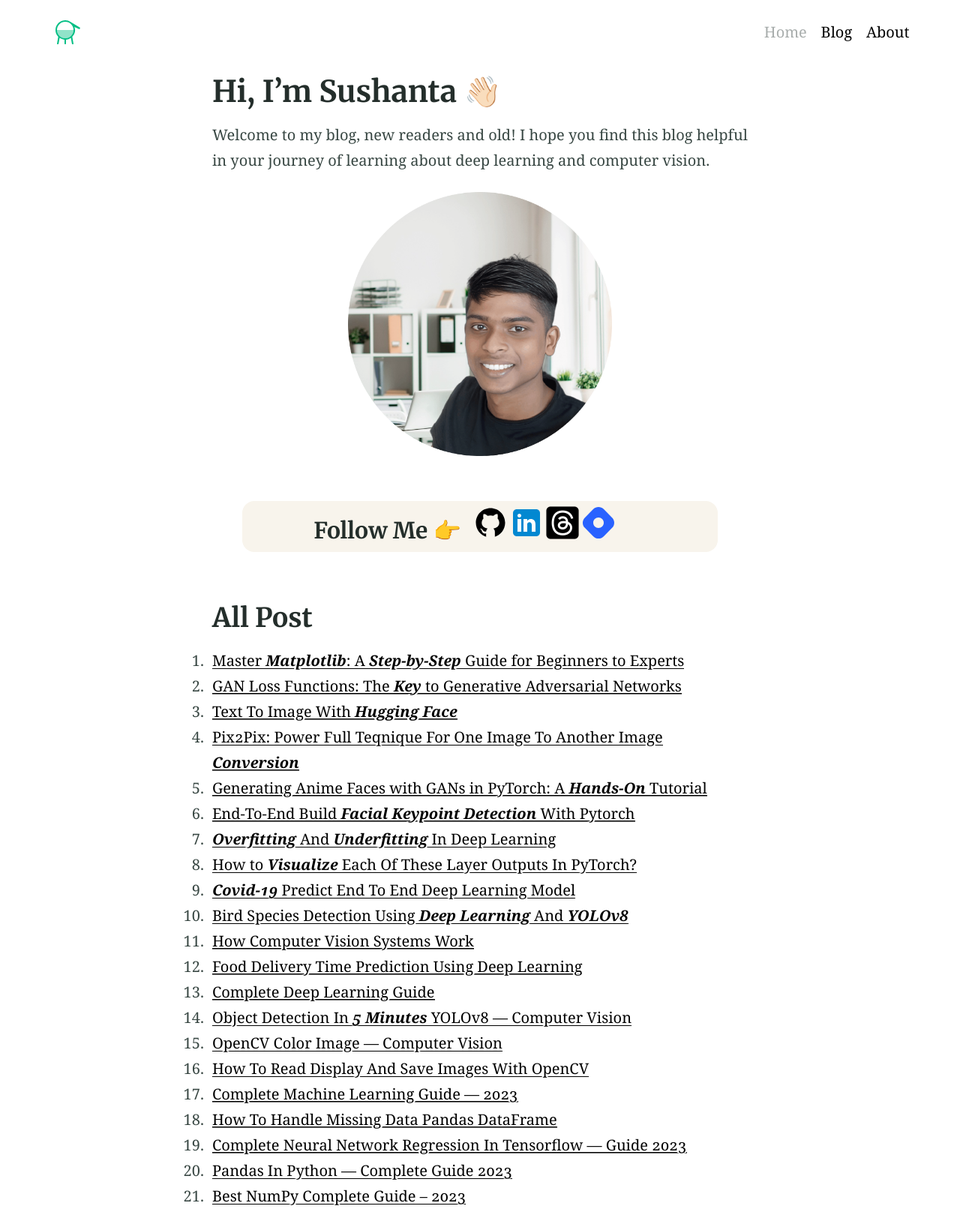
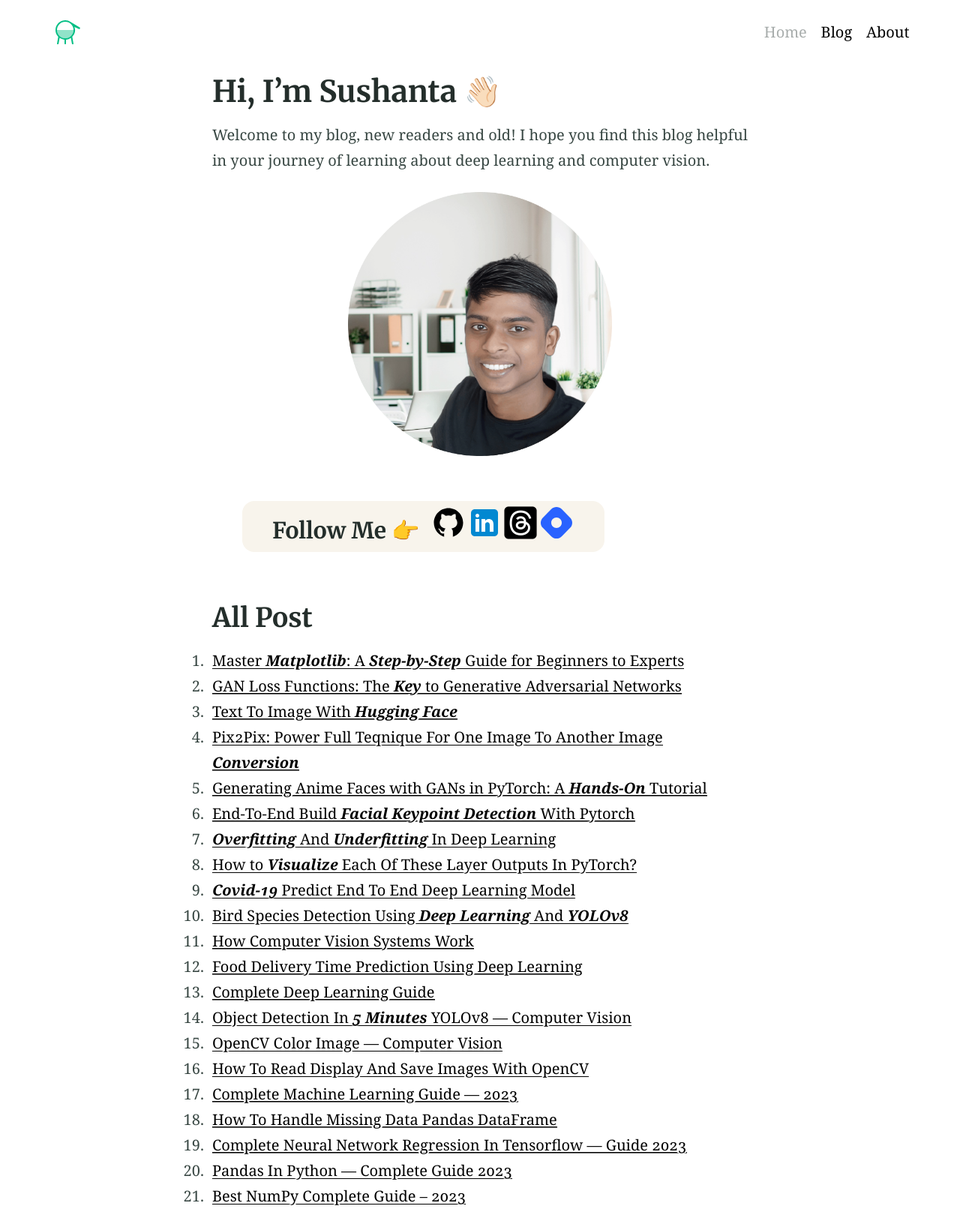
Before and after one commit to hi-sushanta/hi-sushanta.github.io, a Jekyll site: the page built from index.md, in a window 1280 px wide. Shown: the whole page at 75% size. Built offline with Jekyll 4.4.1, drawn with Linux system fonts in a browser that asks for light colours.

Commit message:
Update index.md file

```diff
--- a/index.md
+++ b/index.md
@@ -9,8 +9,8 @@ Welcome to my blog, new readers and old! I hope you find this blog helpful in yo
     <img src="chi2.png" class = "center" width="50%" height="50%"/>
 </div>
 
-<div class="social-icon" style="margin-left:40px; margin-right:40px; margin-top:50px; margin-bottom:50px;  display: flex; align-items: center; background:#F8F4EC; padding-left:40px; padding-right:40px; border-radius:16px;">
-    <h3 style="margin-left:10%; margin-right:15px; margin-top:0px;"><strong>Follow Me  👉 </strong> </h3>
+<div class="social-icon" style="margin-left:40px; margin-right:40px; margin-top:50px; margin-bottom:50px;  display: flex; align-items: center; background:#F8F4EC; padding-left:40px; padding-right:40px; border-radius:16px; width: fit-content">
+    <h3 style="margin-right:15px; margin-top:0px;"><strong>Follow Me  👉 </strong> </h3>
     <a href="https://github.com/hi-sushanta">
     <svg xmlns="http://www.w3.org/2000/svg"  viewBox="0 0 64 64" width="48px" height="48px"><path d="M32 6C17.641 6 6 17.641 6 32c0 12.277 8.512 22.56 19.955 25.286-.592-.141-1.179-.299-1.755-.479V50.85c0 0-.975.325-2.275.325-3.637 0-5.148-3.245-5.525-4.875-.229-.993-.827-1.934-1.469-2.509-.767-.684-1.126-.686-1.131-.92-.01-.491.658-.471.975-.471 1.625 0 2.857 1.729 3.429 2.623 1.417 2.207 2.938 2.577 3.721 2.577.975 0 1.817-.146 2.397-.426.268-1.888 1.108-3.57 2.478-4.774-6.097-1.219-10.4-4.716-10.4-10.4 0-2.928 1.175-5.619 3.133-7.792C19.333 23.641 19 22.494 19 20.625c0-1.235.086-2.751.65-4.225 0 0 3.708.026 7.205 3.338C28.469 19.268 30.196 19 32 19s3.531.268 5.145.738c3.497-3.312 7.205-3.338 7.205-3.338.567 1.474.65 2.99.65 4.225 0 2.015-.268 3.19-.432 3.697C46.466 26.475 47.6 29.124 47.6 32c0 5.684-4.303 9.181-10.4 10.4 1.628 1.43 2.6 3.513 2.6 5.85v8.557c-.576.181-1.162.338-1.755.479C49.488 54.56 58 44.277 58 32 58 17.641 46.359 6 32 6zM33.813 57.93C33.214 57.972 32.61 58 32 58 32.61 58 33.213 57.971 33.813 57.93zM37.786 57.346c-1.164.265-2.357.451-3.575.554C35.429 57.797 36.622 57.61 37.786 57.346zM32 58c-.61 0-1.214-.028-1.813-.07C30.787 57.971 31.39 58 32 58zM29.788 57.9c-1.217-.103-2.411-.289-3.574-.554C27.378 57.61 28.571 57.797 29.788 57.9z"/></svg>
     </a>
```
